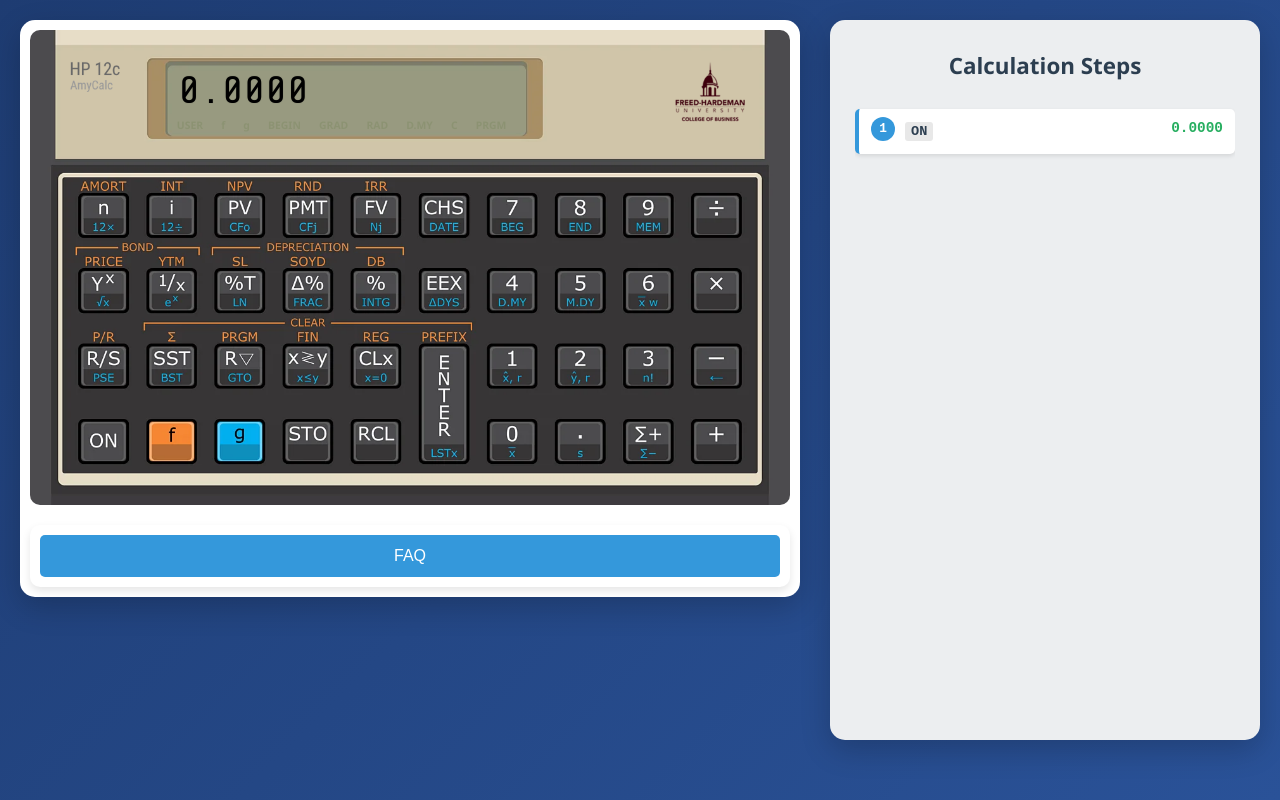
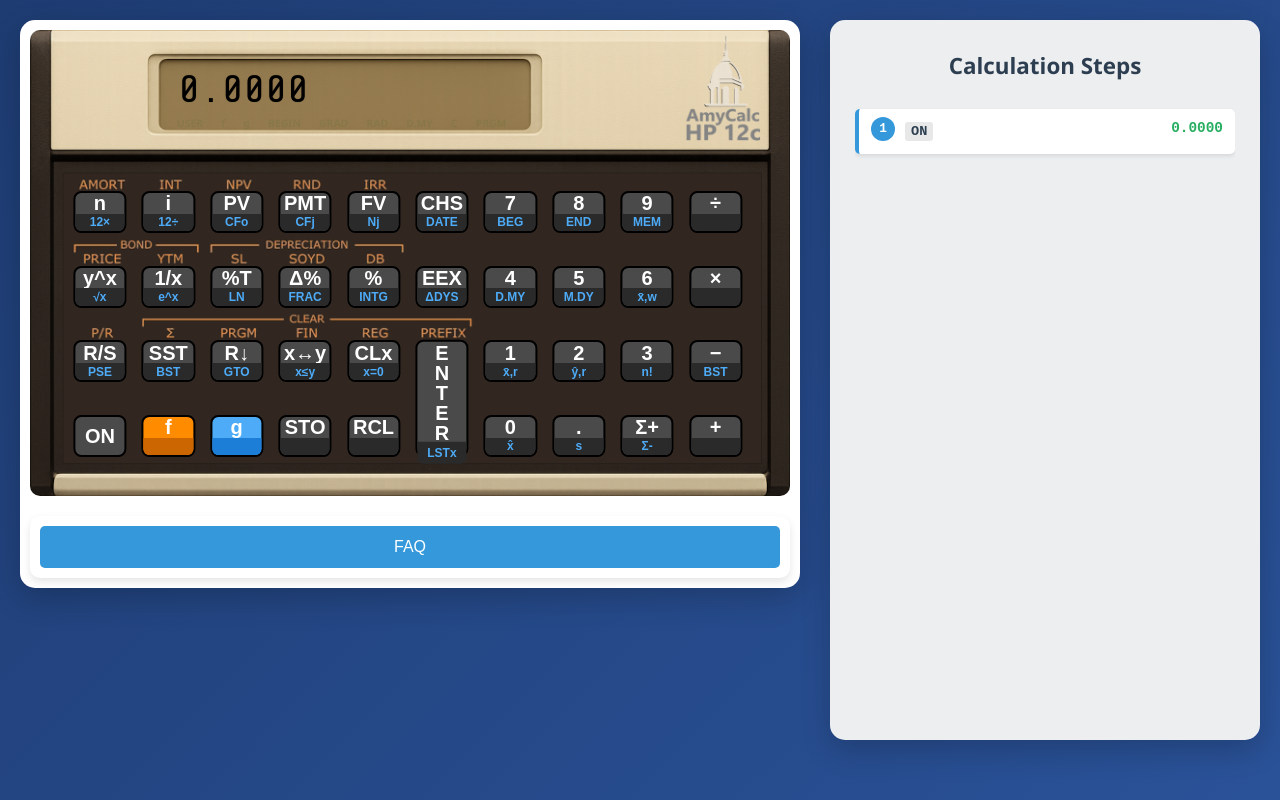
Before and after one commit to mscottsewell/HP12c, a plain HTML site: page index.html in a window 1280 px wide. Both pictures are taken after a click on the button "ON". Drawn offline with nearby package versions, Linux system fonts and the light colour scheme.

Commit message:
Clean-up of background image and create virtual buttons.

```diff
--- a/calculator.js
+++ b/calculator.js
@@ -142,9 +142,11 @@
         // For operations that modify existing steps, use current display to show the result
         // For TVM storage operations, use the value before execution (what was stored)
         // For new standalone operations, use the value before execution
+        // For swap operations, use the value after the swap
         const isTVMCalculation = this.lastTVMWasCalculation && ['n', 'i', 'pv', 'pmt', 'fv'].includes(key);
         const isCalculationFunction = ['NPV', 'IRR'].includes(functionUsed);
-        const stepDisplayValue = (isTVMCalculation || isCalculationFunction) ? this.display :
+        const isSwapOperation = functionUsed === 'x↔y';
+        const stepDisplayValue = (isTVMCalculation || isCalculationFunction || isSwapOperation) ? this.display :
                                  ((isOperatorOrStorage && this.lastStepWasNumber) ? this.display : displayBeforeExecution);
 
         // Don't record steps for f and g key presses, CLRG, or CLx
@@ -750,6 +752,7 @@
         this.stack[0] = this.stack[1];
         this.stack[1] = temp;
         this.display = this.formatNumber(this.stack[0]);
+        this.updateDisplay();
     }
 
     // Financial functions
@@ -2461,4 +2464,16 @@
 document.addEventListener('DOMContentLoaded', () => {
     window.calculator = new HP12cCalculator();
     console.log('HP12c Calculator initialized');
+
+    // Add g-shift labels to buttons
+    const buttons = document.querySelectorAll('.calc-btn');
+    buttons.forEach(button => {
+        const gFunction = button.getAttribute('data-g');
+        const primaryLabel = button.textContent;
+        if (gFunction && gFunction.trim() !== '') {
+            button.innerHTML = `<span class="primary-label">${primaryLabel}</span><span class="g-label">${gFunction}</span>`;
+        } else {
+            button.innerHTML = `<span class="primary-label">${primaryLabel}</span><span class="g-label">&nbsp;</span>`;
+        }
+    });
 });
--- a/help.js
+++ b/help.js
@@ -100,13 +100,13 @@
                 name: "TVM with BEGIN Mode (Annuity Due)",
                 problem: "Lease requires $500/month payment at the BEGINNING of each month for 3 years at 6% annual (0.5% monthly). What's the present value?",
                 steps: [
-                    "`g` `BEG` (set to BEGIN mode - indicator shows)",
+                    "`g-BEG` (set to BEGIN mode - indicator shows)",
                     "`36` `n` (3 years × 12 months)",
                     "`0.5` `i` (monthly rate)",
                     "`500` `CHS` `PMT` (payment at beginning)",
                     "`0` `FV` (no residual)",
                     "`PV` (calculate present value)",
-                    "`g` `END` (return to normal mode)"
+                    "`g-END` (return to normal mode)"
                 ],
                 result: "$16,234.85 (compare to $16,165.51 in END mode)"
             }
@@ -119,12 +119,12 @@
                 name: "Net Present Value (NPV)",
                 problem: "Calculate NPV of cash flows: Initial -$1000, Year 1: $300, Year 2: $400, Year 3: $500 at 10% discount rate",
                 steps: [
-                    "`1000` `CHS` `g` `CFo` (initial cash flow)",
-                    "`300` `g` `CFj` (first year cash flow)",
-                    "`400` `g` `CFj` (second year cash flow)",
-                    "`500` `g` `CFj` (third year cash flow)",
+                    "`1000` `CHS` `g-CFo` (initial cash flow)",
+                    "`300` `g-CFj` (first year cash flow)",
+                    "`400` `g-CFj` (second year cash flow)",
+                    "`500` `g-CFj` (third year cash flow)",
                     "`10` `i` (discount rate)",
-                    "`f` `NPV` (calculate net present value)"
+                    "`f-NPV` (calculate net present value)"
                 ],
                 result: "$47.67"
             },
@@ -132,11 +132,11 @@
                 name: "Internal Rate of Return (IRR)",
                 problem: "Find IRR for project: Initial -$50,000, Year 1: $15,000, Year 2: $20,000, Year 3: $25,000",
                 steps: [
-                    "`50000` `CHS` `g` `CFo` (initial investment)",
-                    "`15000` `g` `CFj` (year 1 return)",
-                    "`20000` `g` `CFj` (year 2 return)",
-                    "`25000` `g` `CFj` (year 3 return)",
-                    "`f` `IRR` (calculate internal rate of return)"
+                    "`50000` `CHS` `g-CFo` (initial investment)",
+                    "`15000` `g-CFj` (year 1 return)",
+                    "`20000` `g-CFj` (year 2 return)",
+                    "`25000` `g-CFj` (year 3 return)",
+                    "`f-IRR` (calculate internal rate of return)"
                 ],
                 result: "8.90% annual return"
             },
@@ -144,13 +144,13 @@
                 name: "Uneven Cash Flows with Repeated Values",
                 problem: "Initial -$100,000, Years 1-3: $20,000 each, Years 4-5: $30,000 each. Find NPV at 8%.",
                 steps: [
-                    "`100000` `CHS` `g` `CFo` (initial investment)",
-                    "`20000` `g` `CFj` (cash flow)",
-                    "`3` `g` `Nj` (repeat 3 times)",
-                    "`30000` `g` `CFj` (cash flow)",
-                    "`2` `g` `Nj` (repeat 2 times)",
+                    "`100000` `CHS` `g-CFo` (initial investment)",
+                    "`20000` `g-CFj` (cash flow)",
+                    "`3` `g-Nj` (repeat 3 times)",
+                    "`30000` `g-CFj` (cash flow)",
+                    "`2` `g-Nj` (repeat 2 times)",
                     "`8` `i` (discount rate)",
-                    "`f` `NPV` (calculate NPV)"
+                    "`f-NPV` (calculate NPV)"
                 ],
                 result: "$2,431.57"
             }
@@ -167,7 +167,7 @@
                     "`6` `i` (yield per period)",
                     "`25` `PMT` (coupon payment)",
                     "`1000` `FV` (face value)",
-                    "`f` `PRICE` (calculate bond price)"
+                    "`f-PRICE` (calculate bond price)"
                 ],
                 result: "$926.40 (92.64% of par)"
             },
@@ -179,7 +179,7 @@
                     "`950` `CHS` `PV` (current price, negative)",
                     "`30` `PMT` (coupon)",
                     "`1000` `FV` (face value)",
-                    "`f` `YTM` (calculate yield)"
+                    "`f-YTM` (calculate yield)"
                 ],
                 result: "3.77% per period"
             }
@@ -249,7 +249,7 @@
                     "`20` `Σ+` (add to data set)",
                     "`25` `Σ+` (add to data set)",
                     "`30` `Σ+` (add to data set)",
-                    "`g` `x̄` (calculate mean)"
+                    "`g-x̄` (calculate mean)"
                 ],
                 result: "20"
             },
@@ -262,7 +262,7 @@
                     "`15` `Σ+` (add to data set)",
                     "`20` `Σ+` (add to data set)",
                     "`25` `Σ+` (add to data set)",
-                    "`g` `s` (standard deviation)"
+                    "`g-s` (standard deviation)"
                 ],
                 result: "7.91"
             },
@@ -273,7 +273,7 @@
                     "`85` `ENTER` `3` `Σ+` (score, weight)",
                     "`90` `ENTER` `2` `Σ+` (score, weight)",
                     "`78` `ENTER` `1` `Σ+` (score, weight)",
-                    "`g` `x̄,w` (weighted mean)"
+                    "`g-x̄,w` (weighted mean)"
                 ],
                 result: "85.67"
             },
@@ -285,7 +285,7 @@
                     "`5` `ENTER` `4` `Σ+` (add point: y=5, x=4)",
                     "`7` `ENTER` `6` `Σ+` (add point: y=7, x=6)",
                     "`9` `ENTER` `8` `Σ+` (add point: y=9, x=8)",
-                    "`g` `x̄,r` (calculate means from regression)"
+                    "`g-x̄,r` (calculate means from regression)"
                 ],
                 result: "x̄ = 5.0, ȳ = 6.0"
             },
@@ -294,7 +294,7 @@
                 problem: "Using same data, estimate Y when X = 10.",
                 steps: [
                     "(Continue from previous data)",
-                    "`10` `g` `ŷ,r` (estimate y for x=10)"
+                    "`10` `g-ŷ,r` (estimate y for x=10)"
                 ],
                 result: "ŷ = 11.0"
             },
@@ -303,7 +303,7 @@
                 problem: "Using same data, estimate X when Y = 8.",
                 steps: [
                     "(Continue from previous data)",
-                    "`8` `g` `x̂` (estimate x for y=8)"
+                    "`8` `g-x̂` (estimate x for y=8)"
                 ],
                 result: "x̂ = 7.0"
             }
@@ -325,7 +325,7 @@
                 name: "Square Root",
                 problem: "Find the square root of 144",
                 steps: [
-                    "`144` `g` `√x` (calculate square root)"
+                    "`144` `g-√x` (calculate square root)"
                 ],
                 result: "12"
             },
@@ -333,7 +333,7 @@
                 name: "Factorial",
                 problem: "Calculate 5! (5 factorial)",
                 steps: [
-                    "`5` `g` `n!` (calculate factorial)"
+                    "`5` `g-n!` (calculate factorial)"
                 ],
                 result: "120"
             },
@@ -341,7 +341,7 @@
                 name: "Natural Logarithm",
                 problem: "Find ln(100)",
                 steps: [
-                    "`100` `g` `LN` (calculate natural log)"
+                    "`100` `g-LN` (calculate natural log)"
                 ],
                 result: "4.61"
             },
@@ -349,7 +349,7 @@
                 name: "Exponential (e^x)",
                 problem: "Calculate e²",
                 steps: [
-                    "`2` `g` `e^x` (calculate e to the power)"
+                    "`2` `g-e^x` (calculate e to the power)"
                 ],
                 result: "7.39"
             },
@@ -382,7 +382,7 @@
                 steps: [
                     "`50000` `ENTER` (cost)",
                     "`5000` `ENTER` (salvage)",
-                    "`10` `f` `SL` (straight-line)"
+                    "`10` `f-SL` (straight-line)"
                 ],
                 result: "$4,500 per year"
             },
@@ -393,7 +393,7 @@
                     "`50000` `ENTER` (cost)",
                     "`5000` `ENTER` (salvage)",
                     "`10` `ENTER` (life)",
-                    "`1` `f` `SOYD` (year 1)"
+                    "`1` `f-SOYD` (year 1)"
                 ],
                 result: "$8,181.82"
             },
@@ -404,7 +404,7 @@
                     "`30000` `ENTER` (cost)",
                     "`3000` `ENTER` (salvage)",
                     "`5` `ENTER` (life)",
-                    "`1` `f` `DB` (year 1)"
+                    "`1` `f-DB` (year 1)"
                 ],
                 result: "$12,000"
             }
@@ -421,7 +421,7 @@
                     "`6` `ENTER` `12` `÷` `i` (monthly rate)",
                     "`200000` `PV` (loan amount)",
                     "`PMT` (get payment first)",
-                    "`1` `f` `AMORT` (amortize period 1)",
+                    "`1` `f-AMORT` (amortize period 1)",
                     "`x↔y` (view principal)",
                     "`RCL` `n` (recall for interest - from memory)"
                 ],
@@ -432,7 +432,7 @@
                 problem: "After 5 years of payments on above loan, what's the remaining balance?",
                 steps: [
                     "(Continue from previous example)",
-                    "`60` `f` `AMORT` (amortize 60 payments)",
+                    "`60` `f-AMORT` (amortize 60 payments)",
                     "`RCL` `PV` (recall remaining balance)"
                 ],
                 result: "Approximately $186,108"
@@ -445,7 +445,7 @@
                     "`0.5` `i` (monthly rate)",
                     "`100000` `PV` (loan amount)",
                     "`PMT` (calculates -$599.55)",
-                    "`1` `ENTER` `1` `f` `AMORT` (amortize payment 1 to 1)",
+                    "`1` `ENTER` `1` `f-AMORT` (amortize payment 1 to 1)",
                     "(X register shows principal paid)",
                     "`x↔y` (swap to see interest in Y register)"
                 ],
@@ -460,9 +460,9 @@
                 name: "Days Between Dates",
                 problem: "How many days between January 15, 2024 and March 30, 2024?",
                 steps: [
-                    "`g` `M.DY` (set date format)",
+                    "`g-M.DY` (set date format)",
                     "`1.152024` `ENTER` (first date)",
-                    "`3.302024` `g` `ΔDYS` (second date, calculate days)"
+                    "`3.302024` `g-ΔDYS` (second date, calculate days)"
                 ],
                 result: "75 days (actual), interest calculation varies"
             },
@@ -471,13 +471,14 @@
                 problem: "What date is 90 days after February 15, 2024?",
                 steps: [
                     "`2.152024` `ENTER` (start date)",
-                    "`90` `g` `DATE` (number of days, calculate future date)"
+                    "`90` `g-DATE` (number of days, calculate future date)"
                 ],
                 result: "5.152024 (May 15, 2024)"
             }
         ]
     }
 };
+
 
 
 
--- a/index.html
+++ b/index.html
@@ -7,8 +7,8 @@
     <link rel="preconnect" href="https://fonts.googleapis.com">
     <link rel="preconnect" href="https://fonts.gstatic.com" crossorigin>
     <link href="https://fonts.googleapis.com/css2?family=Orbitron:wght@400&family=Share+Tech+Mono&display=swap" rel="stylesheet">
-    <link rel="stylesheet" href="styles.css?v=47">
-    <script src="calculator.js?v=63"></script>
+    <link rel="stylesheet" href="styles.css?v=69">
+    <script src="calculator.js?v=69"></script>
 </head>
 <body>
     <div class="container">
@@ -34,7 +34,7 @@
 
                 <!-- Calculator Image with Button Overlays -->
                 <div class="calculator-image-container">
-                    <img src="Assets/AmyCalc_HP12c.png" alt="AmyCalc12c Calculator" class="calculator-image">
+                    <img src="Assets/AmyCalc_HP_12c_Background.png" alt="AmyCalc12c Calculator" class="calculator-image">
 
                     <!-- Row 1 buttons -->
                     <button class="calc-btn" data-key="n" data-primary="n" data-f="AMORT" data-g="12×" style="top: 39%; left: 9.2%;">n</button>
@@ -113,6 +113,7 @@
                         <div class="help-categories">
                             <button class="help-category-btn" onclick="showCategory('tvm')">Time Value of Money</button>
                             <button class="help-category-btn" onclick="showCategory('cashflow')">Cash Flow Analysis</button>
+                            <button class="help-category-btn" onclick="showCategory('bonds')">Bond Valuation</button>
                             <button class="help-category-btn" onclick="showCategory('percentage')">Percentage Calculations</button>
                             <button class="help-category-btn" onclick="showCategory('statistics')">Statistical Calculations</button>
                             <button class="help-category-btn" onclick="showCategory('math')">Mathematical Operations</button>
@@ -189,7 +190,7 @@
     </div>
 
     <link rel="stylesheet" href="styles.css?v=47">
-    <script src="calculator.js?v=62"></script>
-    <script src="help.js?v=8"></script>
+    <script src="calculator.js?v=64"></script>
+    <script src="help.js"></script>
 </body>
 </html>
--- a/styles.css
+++ b/styles.css
@@ -123,24 +123,50 @@
 
 .calc-btn {
     position: absolute;
-    background: transparent;
-    border: 1px solid transparent;
+    background: #4a4a4a;
+    border: 2px solid #000;
     cursor: pointer;
     border-radius: 8px;
     width: 7%;
     height: 9%;
-    font-size: 0.8rem;
+    font-size: 1.25rem;
     font-weight: bold;
-    color: transparent;
+    color: #fff;
     transition: all 0.3s ease;
     z-index: 5;
     transform: translate(-50%, -50%);
+    display: flex;
+    flex-direction: column;
+    align-items: center;
+    justify-content: space-between;
+    padding: 0;
+    line-height: 1;
+}
+
+.calc-btn .primary-label {
+    flex: 0 0 55%;
+    display: flex;
+    align-items: center;
+    justify-content: center;
+    width: 100%;
+}
+
+.calc-btn .g-label {
+    font-size: 0.75rem;
+    color: #4dabf7;
+    font-weight: 600;
+    background: #2a2a2a;
+    width: 100%;
+    flex: 0 0 45%;
+    display: flex;
+    align-items: center;
+    justify-content: center;
+    border-radius: 0 0 6px 6px;
 }
 
 .calc-btn:hover {
-    background: rgba(255, 255, 255, 0.2);
     box-shadow: 0 0 20px rgba(255, 255, 255, 0.8), 0 0 30px rgba(255, 255, 255, 0.5);
-    border: 1px solid rgba(255, 255, 255, 0.6);
+    border: 2px solid rgba(255, 255, 255, 0.6);
 }
 
 .calc-btn:active {
@@ -148,25 +174,37 @@
 }
 
 .calc-btn.f-active {
-    background: rgba(255, 165, 0, 0.2);
     box-shadow: 0 0 15px rgba(255, 165, 0, 0.8);
-    border: 1px solid rgba(255, 165, 0, 0.5);
+    border: 2px solid rgba(255, 165, 0, 0.5);
 }
 
 .calc-btn.g-active {
-    background: rgba(0, 191, 255, 0.2);
     box-shadow: 0 0 15px rgba(0, 191, 255, 0.8);
-    border: 1px solid rgba(0, 191, 255, 0.5);
+    border: 2px solid rgba(0, 191, 255, 0.5);
 }
 
 .f-key:hover, .f-key.active {
-    background: rgba(255, 165, 0, 0.3);
     box-shadow: 0 0 20px rgba(255, 165, 0, 1), 0 0 30px rgba(255, 165, 0, 0.6);
 }
 
+.f-key {
+    background: #ff8c00;
+}
+
+.f-key .g-label {
+    background: #cc6600;
+}
+
 .g-key:hover, .g-key.active {
-    background: rgba(0, 191, 255, 0.3);
     box-shadow: 0 0 20px rgba(0, 191, 255, 1), 0 0 30px rgba(0, 191, 255, 0.6);
+}
+
+.g-key {
+    background: #4dabf7;
+}
+
+.g-key .g-label {
+    background: #1c7ed6;
 }
 
 /* Enter button styling (rectangular) */
@@ -174,6 +212,30 @@
     width: 7%;
     height: 25%;
     border-radius: 8px;
+}
+
+.calc-btn[data-key="enter"] .primary-label {
+    writing-mode: vertical-lr;
+    text-orientation: upright;
+    letter-spacing: -0.1em;
+    flex: 1 1 auto;
+}
+
+.calc-btn[data-key="enter"] .g-label {
+    flex: 0 0 19%;
+}
+
+/* ON button styling */
+.calc-btn[data-key="on"] {
+    justify-content: center;
+}
+
+.calc-btn[data-key="on"] .primary-label {
+    flex: 1 1 auto;
+}
+
+.calc-btn[data-key="on"] .g-label {
+    display: none;
 }
 
 /* Zero button styling (wider) */
```
Also changed, not shown: faq-content.md (+39 -39 lines), test-functions.html (+1 -1 lines), Assets/AmyCalc_HP_12c_Background.png (added).
